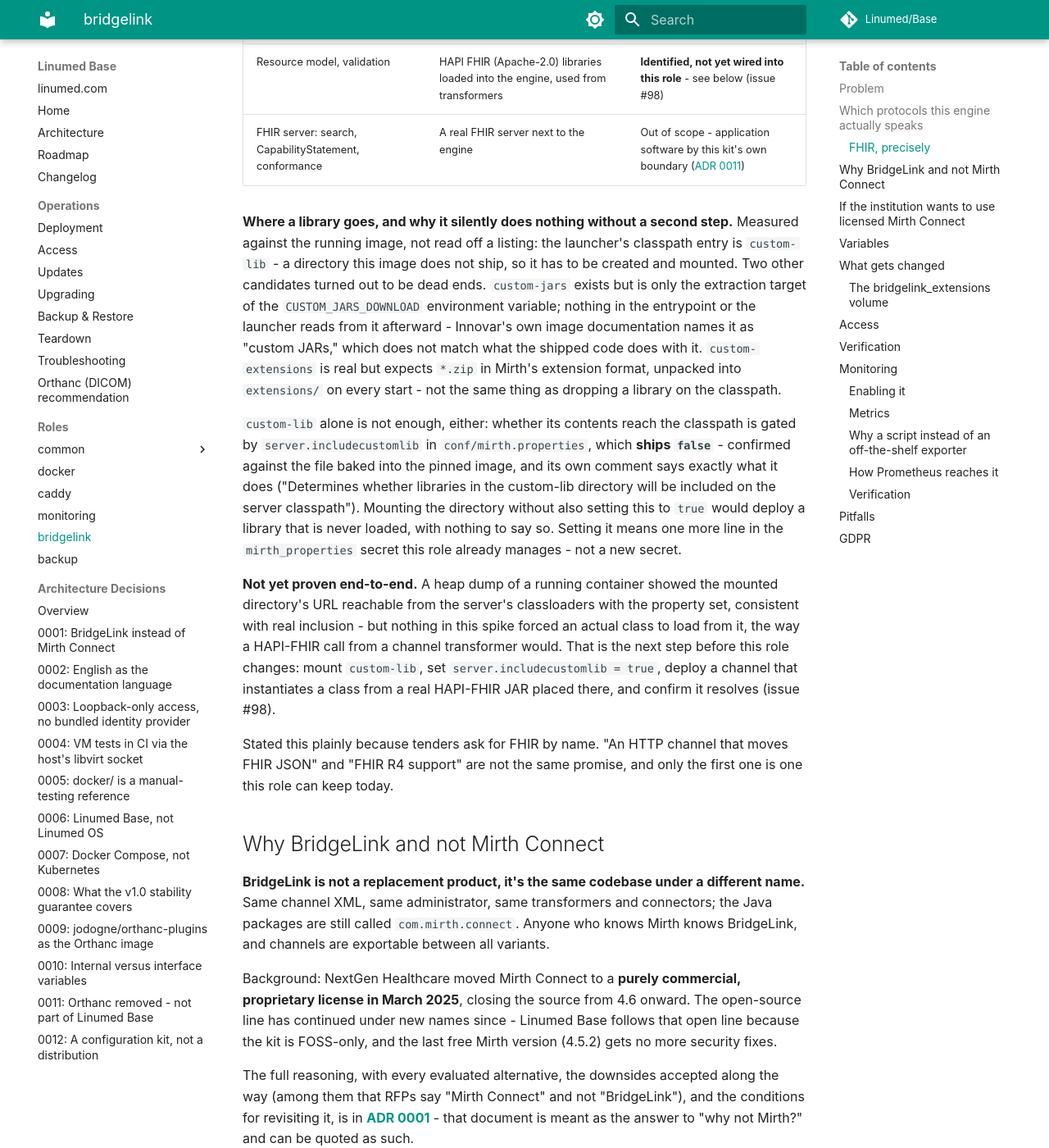
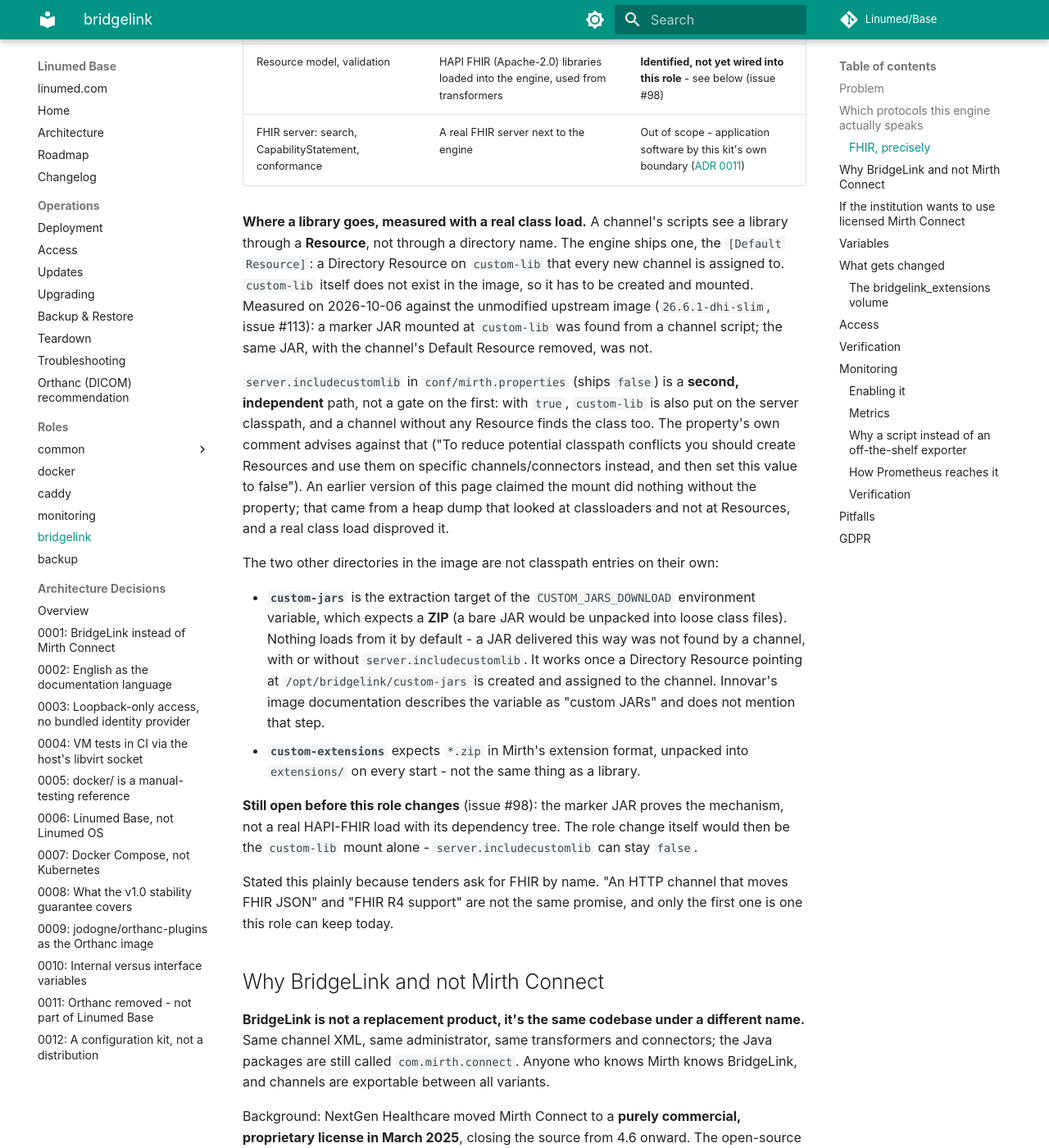
Before and after one commit to Linumed/Base, an MkDocs documentation site: the page built from docs/roles/bridgelink.md, in a window 1280 px wide and 1400 px high, scrolled down 823 px. Shown: the whole window at 82% size. Built offline with MkDocs 1.6.1 and Material for MkDocs 9.7.7, drawn with Linux system fonts in a browser that asks for light colours; comment, search, counter and statistics services are not loaded.

Commit message:
Fix: bridgelink-Doku - custom-lib wird über die Default Resource auch ohne includecustomlib geladen, schließt #113
Gemessen mit echtem Klassen-Load aus einem Channel-Script gegen das
unveränderte Upstream-Image 26.6.1-dhi-slim in einer Wegwerf-VM: jeder neue
Channel hängt an der Default Resource (Directory Resource auf custom-lib),
server.includecustomlib ist nur ein zweiter, unabhängiger Weg über den
Server-Klassenpfad. custom-jars ist keine Sackgasse, braucht aber eine eigene
Directory Resource. Messtabelle in #113.

```diff
--- a/docs/roles/bridgelink.md
+++ b/docs/roles/bridgelink.md
@@ -30,31 +30,37 @@
 | Resource model, validation | HAPI FHIR (Apache-2.0) libraries loaded into the engine, used from transformers | **Identified, not yet wired into this role** - see below (issue #98) |
 | FHIR server: search, CapabilityStatement, conformance | A real FHIR server next to the engine | Out of scope - application software by this kit's own boundary ([ADR 0011](../adr/0011-orthanc-removed-not-part-of-base.md)) |
 
-**Where a library goes, and why it silently does nothing without a second step.**
-Measured against the running image, not read off a listing: the launcher's classpath
-entry is `custom-lib` - a directory this image does not ship, so it has to be created and
-mounted. Two other candidates turned out to be dead ends. `custom-jars` exists but is only
-the extraction target of the `CUSTOM_JARS_DOWNLOAD` environment variable; nothing in the
-entrypoint or the launcher reads from it afterward - Innovar's own image documentation
-names it as "custom JARs," which does not match what the shipped code does with it.
-`custom-extensions` is real but expects `*.zip` in Mirth's extension format, unpacked into
-`extensions/` on every start - not the same thing as dropping a library on the classpath.
+**Where a library goes, measured with a real class load.** A channel's scripts see a
+library through a **Resource**, not through a directory name. The engine ships one, the
+`[Default Resource]`: a Directory Resource on `custom-lib` that every new channel is
+assigned to. `custom-lib` itself does not exist in the image, so it has to be created and
+mounted. Measured on 2026-10-06 against the unmodified upstream image
+(`26.6.1-dhi-slim`, issue #113): a marker JAR mounted at `custom-lib` was found from a
+channel script; the same JAR, with the channel's Default Resource removed, was not.
 
-`custom-lib` alone is not enough, either: whether its contents reach the classpath is
-gated by `server.includecustomlib` in `conf/mirth.properties`, which **ships `false`** -
-confirmed against the file baked into the pinned image, and its own comment says exactly
-what it does ("Determines whether libraries in the custom-lib directory will be included
-on the server classpath"). Mounting the directory without also setting this to `true`
-would deploy a library that is never loaded, with nothing to say so. Setting it means one
-more line in the `mirth_properties` secret this role already manages - not a new secret.
+`server.includecustomlib` in `conf/mirth.properties` (ships `false`) is a **second,
+independent** path, not a gate on the first: with `true`, `custom-lib` is also put on the
+server classpath, and a channel without any Resource finds the class too. The property's
+own comment advises against that ("To reduce potential classpath conflicts you should
+create Resources and use them on specific channels/connectors instead, and then set this
+value to false"). An earlier version of this page claimed the mount did nothing without
+the property; that came from a heap dump that looked at classloaders and not at Resources,
+and a real class load disproved it.
 
-**Not yet proven end-to-end.** A heap dump of a running container showed the mounted
-directory's URL reachable from the server's classloaders with the property set, consistent
-with real inclusion - but nothing in this spike forced an actual class to load from it, the
-way a HAPI-FHIR call from a channel transformer would. That is the next step before this
-role changes: mount `custom-lib`, set `server.includecustomlib = true`, deploy a channel
-that instantiates a class from a real HAPI-FHIR JAR placed there, and confirm it resolves
-(issue #98).
+The two other directories in the image are not classpath entries on their own:
+
+- **`custom-jars`** is the extraction target of the `CUSTOM_JARS_DOWNLOAD` environment
+  variable, which expects a **ZIP** (a bare JAR would be unpacked into loose class files).
+  Nothing loads from it by default - a JAR delivered this way was not found by a channel,
+  with or without `server.includecustomlib`. It works once a Directory Resource pointing at
+  `/opt/bridgelink/custom-jars` is created and assigned to the channel. Innovar's image
+  documentation describes the variable as "custom JARs" and does not mention that step.
+- **`custom-extensions`** expects `*.zip` in Mirth's extension format, unpacked into
+  `extensions/` on every start - not the same thing as a library.
+
+**Still open before this role changes** (issue #98): the marker JAR proves the mechanism,
+not a real HAPI-FHIR load with its dependency tree. The role change itself would then be
+the `custom-lib` mount alone - `server.includecustomlib` can stay `false`.
 
 Stated this plainly because tenders ask for FHIR by name. "An HTTP channel that moves
 FHIR JSON" and "FHIR R4 support" are not the same promise, and only the first one is
```
Also changed, not shown: CHANGELOG.md (+11 -0 lines).
